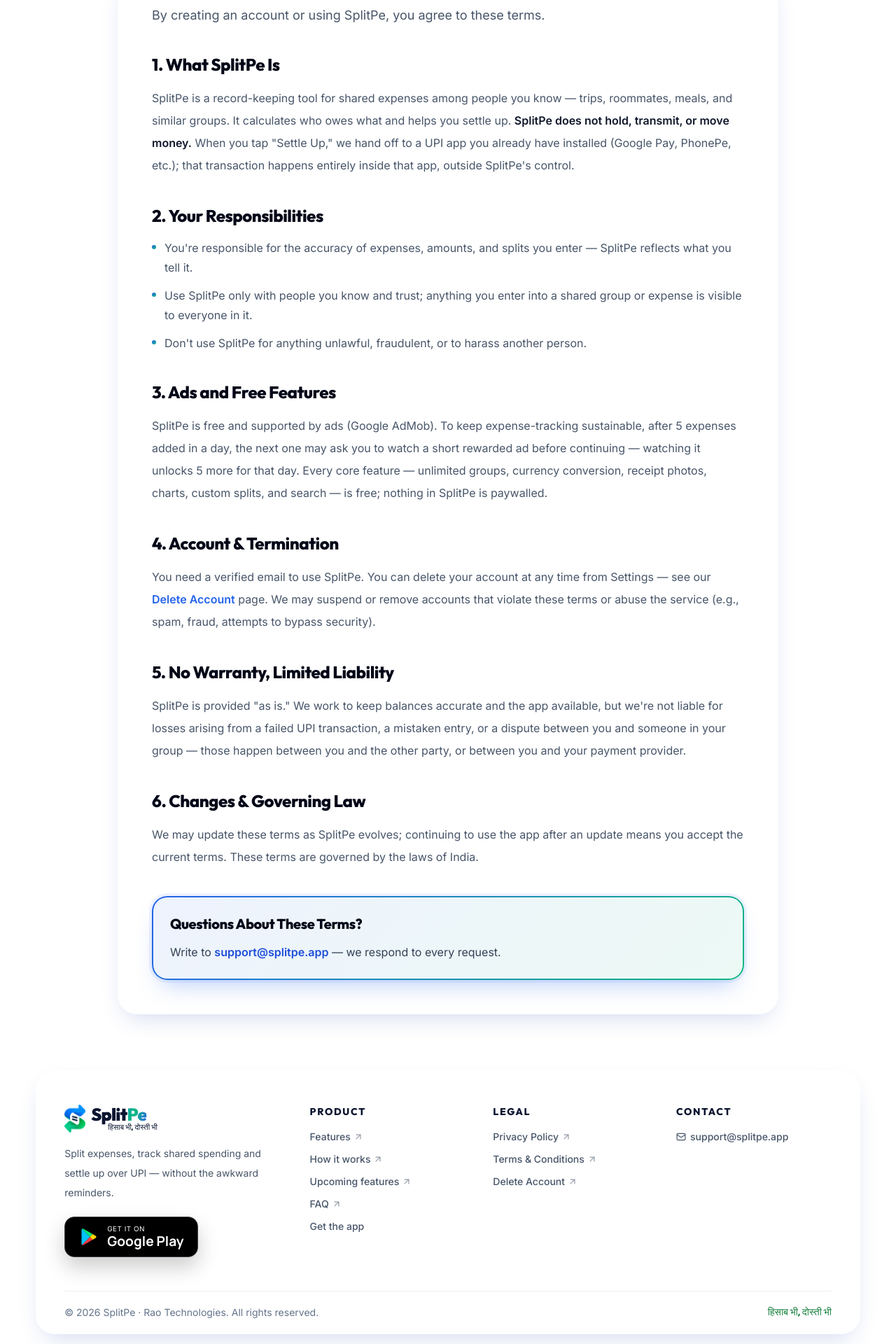
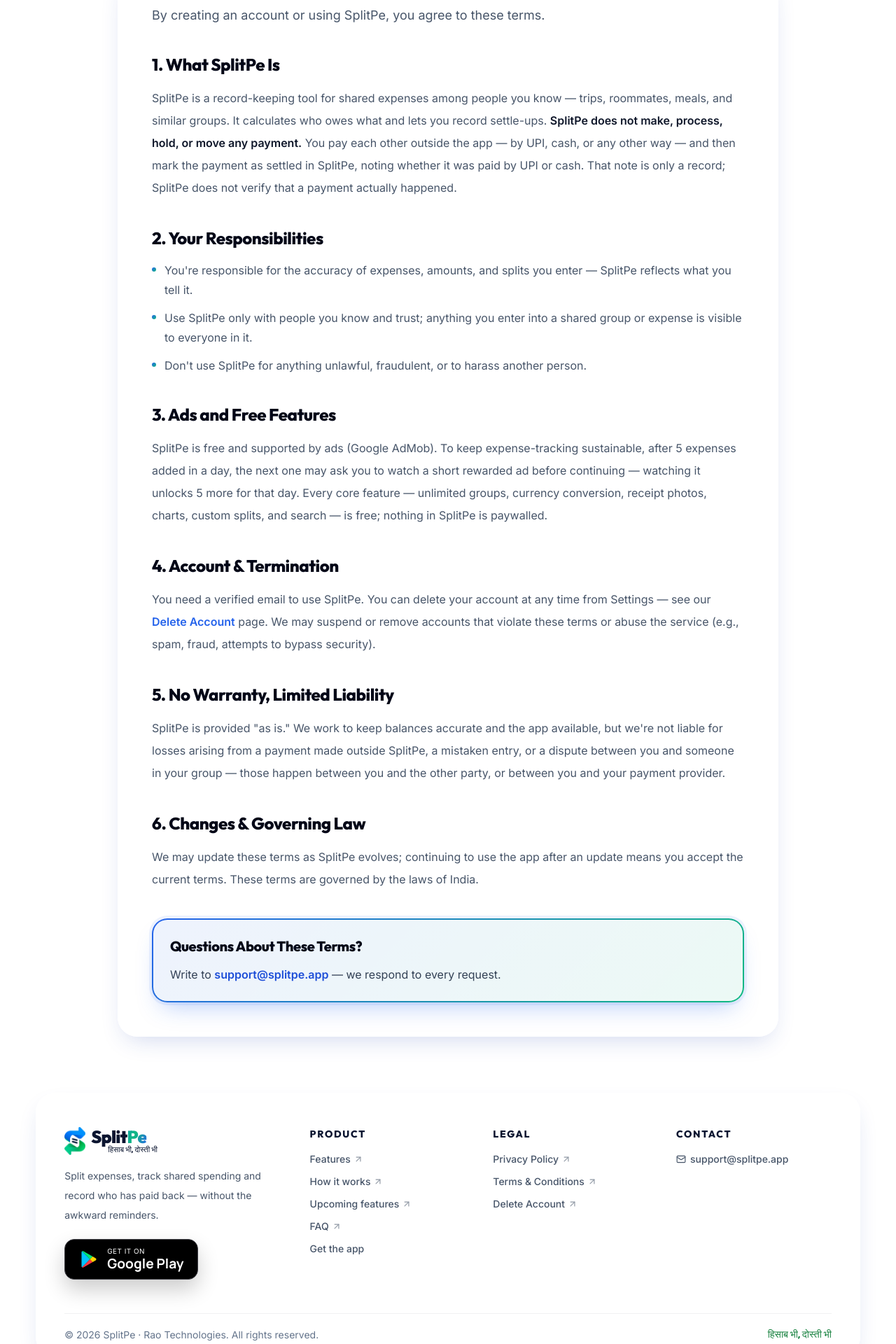
Before and after one commit to iampritam0/split-pe, a React (Vite) app: page /terms-and-conditions in a window 1280 px wide. Shown: the part 520-2440 px from the top of the page at 70% size. Built offline with nearby package versions, Linux system fonts and the light colour scheme; the HTML template or start-up script is replaced by a standard one.

Commit message:
UPI status removed from everywhere

```diff
--- a/src/components/Footer.tsx
+++ b/src/components/Footer.tsx
@@ -38,8 +38,8 @@
           <div>
             <SiteLogo />
             <p className="mt-4 max-w-sm text-sm leading-7 text-slate-600">
-              Split expenses, track shared spending and settle up over UPI —
-              without the awkward reminders.
+              Split expenses, track shared spending and record who has paid
+              back — without the awkward reminders.
             </p>
             <a
               href={PLAY_STORE_URL}
--- a/src/components/landing/data.ts
+++ b/src/components/landing/data.ts
@@ -39,14 +39,14 @@
 
 export const NOTIFS: [string, string][] = [
   ['Rahul added "Chai"', "You owe ₹80 · Office chai"],
-  ["Neha settled up", "Received ₹1,200 via UPI ✓"],
+  ["Neha settled up", "Marked ₹1,200 as paid · UPI ✓"],
   ["Goa Trip", 'Aman added "Scooty rent" · ₹1,600'],
   ["Reminder", "Flat 302 rent split is due tomorrow"],
 ];
 
 export const TOASTS: Record<"t1" | "t2", [string, string, string][]> = {
   t1: [
-    ["settle", "Aman paid you ₹500", "Settled via UPI · just now"],
+    ["settle", "Aman paid you ₹500", "Marked settled · UPI · just now"],
     ["food", "Pizza night", "₹1,240 · split 4 ways"],
     ["group", "All settled with Neha", "No dues left · दोस्ती intact"],
   ],
@@ -70,8 +70,8 @@
   },
   {
     icon: "swap",
-    title: "Settle up over UPI",
-    text: "Tap Settle Up and pay in Google Pay, PhonePe, Paytm or any UPI app you already use. Balances update for everyone.",
+    title: "Record every settle-up",
+    text: "Paid back by UPI or in cash? Mark it settled in SplitPe and note how it was paid. Balances update for everyone.",
   },
   {
     icon: "camera",
@@ -105,7 +105,7 @@
   },
   {
     title: "Settle up",
-    text: "One tap opens your UPI app with the exact amount. Once paid, the balance clears — हिसाब done, दोस्ती intact.",
+    text: "Pay your friend however you like — UPI or cash — then mark it settled in SplitPe. The balance clears — हिसाब done, दोस्ती intact.",
     chip: "Aman paid you ₹500",
     icon: "swap",
   },
--- a/src/components/landing/hero/HeroCopy.tsx
+++ b/src/components/landing/hero/HeroCopy.tsx
@@ -32,7 +32,7 @@
       </h1>
       <p className="description">
         Trips, flatmates, late-night chai — add it once, <br />
-        split it fairly and settle up over UPI. <br />
+        split it fairly and keep track of who has paid. <br />
         <b>Clear balances. Zero awkward reminders.</b>
       </p>
       <div className="cta-group">
--- a/src/components/landing/hero/PhoneMockup.tsx
+++ b/src/components/landing/hero/PhoneMockup.tsx
@@ -151,7 +151,7 @@
           </span>
           <div>
             <b data-t="">Aman paid you ₹500</b>
-            <small data-s="">Settled via UPI · just now</small>
+            <small data-s="">Marked settled · UPI · just now</small>
           </div>
         </div>
         <div className="float-toast t2">
--- a/src/components/landing/sections/DownloadCta.tsx
+++ b/src/components/landing/sections/DownloadCta.tsx
@@ -15,7 +15,7 @@
             <PlayBadge magnetic />
             <div className="cta-trust">
               <span><Icon name="lock" />No bank data</span>
-              <span><Icon name="swap" />Any UPI app</span>
+              <span><Icon name="swap" />UPI or cash, your call</span>
               <span><Icon name="check" />Free to use</span>
             </div>
           </div>
--- a/src/components/landing/sections/Faq.tsx
+++ b/src/components/landing/sections/Faq.tsx
@@ -11,7 +11,7 @@
   },
   {
     q: "Does SplitPe hold or move my money?",
-    a: "No. SplitPe only keeps the हिसाब. When you tap Settle Up, it opens the UPI app you already use (Google Pay, PhonePe, Paytm…) and the payment happens there.",
+    a: "No. SplitPe does not make or process any payment. It only keeps the हिसाब — you pay your friend outside the app, by UPI or cash, and then mark it settled in SplitPe.",
   },
   {
     q: "Is my bank data safe?",
@@ -23,8 +23,8 @@
     ),
   },
   {
-    q: "Which UPI apps can I settle with?",
-    a: "Any UPI app on your phone — Google Pay, PhonePe, Paytm, BHIM or your bank's app. SplitPe hands off the exact amount and you confirm the payment there.",
+    q: "How do I settle up?",
+    a: "Pay your friend the way you normally do — any UPI app or cash. Then tap Settle Up in SplitPe, enter the amount and note whether it was paid by UPI or cash. The balance updates for everyone in the group.",
   },
   {
     q: "Is there an iOS app?",
--- a/src/pages/PrivacyPolicy.tsx
+++ b/src/pages/PrivacyPolicy.tsx
@@ -7,7 +7,7 @@
     icon: Lock,
     title: "Your bank never touches us",
     description:
-      "Settling up hands off to your own UPI app. We don't see, store, or process account or card numbers — ever.",
+      "SplitPe never makes or processes payments — settling up is just a record (UPI or cash). We don't see, store, or process account or card numbers — ever.",
   },
   {
     icon: Trash2,
@@ -205,9 +205,10 @@
                   <strong className="font-semibold text-slate-900">
                     Bank or card numbers.
                   </strong>{" "}
-                  When you settle up, SplitPe hands off to the UPI app of
-                  your choice (Google Pay, PhonePe, Paytm, etc.) — payment
-                  details never pass through or get stored by SplitPe.
+                  SplitPe does not make or process payments. When you settle
+                  up, you only record the amount and whether it was paid by
+                  UPI or cash — no bank, card, or payment details are asked
+                  for or stored.
                 </span>
               </li>
               <li className="flex items-start gap-3 leading-7 text-slate-600">
@@ -343,8 +344,8 @@
             </h2>
 
             <p className="mt-4 leading-8 text-slate-600">
-              SplitPe involves splitting real money and linking UPI payments,
-              so it's intended for users{" "}
+              SplitPe involves keeping track of real money owed between
+              people, so it's intended for users{" "}
               <strong className="font-semibold text-slate-900">
                 18 and older
               </strong>
--- a/src/pages/Terms.tsx
+++ b/src/pages/Terms.tsx
@@ -32,13 +32,14 @@
             <p className="mt-4 leading-8 text-slate-600">
               SplitPe is a record-keeping tool for shared expenses among
               people you know — trips, roommates, meals, and similar groups.
-              It calculates who owes what and helps you settle up.{" "}
+              It calculates who owes what and lets you record settle-ups.{" "}
               <strong className="font-semibold text-slate-900">
-                SplitPe does not hold, transmit, or move money.
+                SplitPe does not make, process, hold, or move any payment.
               </strong>{" "}
-              When you tap "Settle Up," we hand off to a UPI app you already
-              have installed (Google Pay, PhonePe, etc.); that transaction
-              happens entirely inside that app, outside SplitPe's control.
+              You pay each other outside the app — by UPI, cash, or any other
+              way — and then mark the payment as settled in SplitPe, noting
+              whether it was paid by UPI or cash. That note is only a record;
+              SplitPe does not verify that a payment actually happened.
             </p>
           </section>
 
@@ -111,7 +112,7 @@
             <p className="mt-4 leading-8 text-slate-600">
               SplitPe is provided "as is." We work to keep balances accurate
               and the app available, but we're not liable for losses arising
-              from a failed UPI transaction, a mistaken entry, or a dispute
+              from a payment made outside SplitPe, a mistaken entry, or a dispute
               between you and someone in your group — those happen between
               you and the other party, or between you and your payment
               provider.
```
